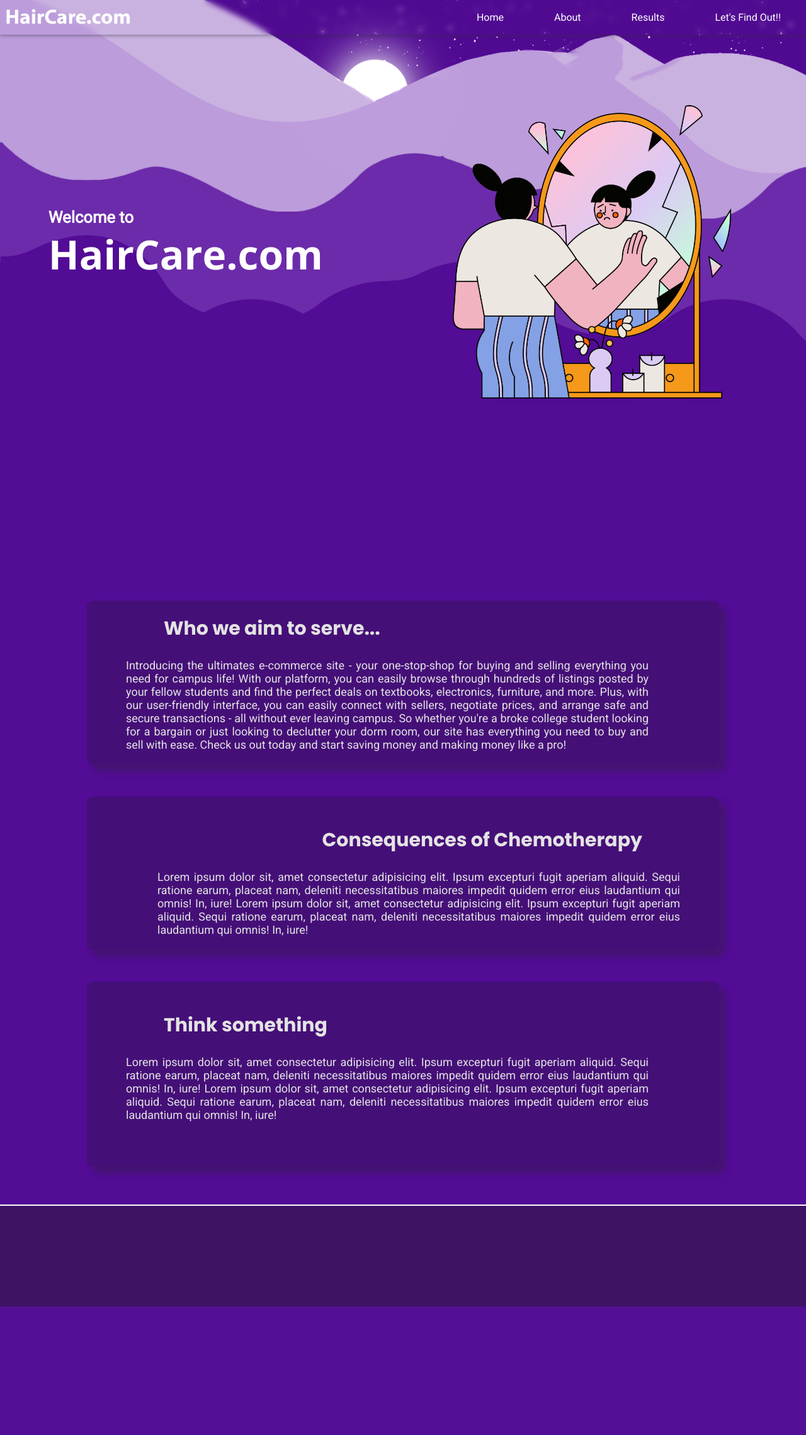
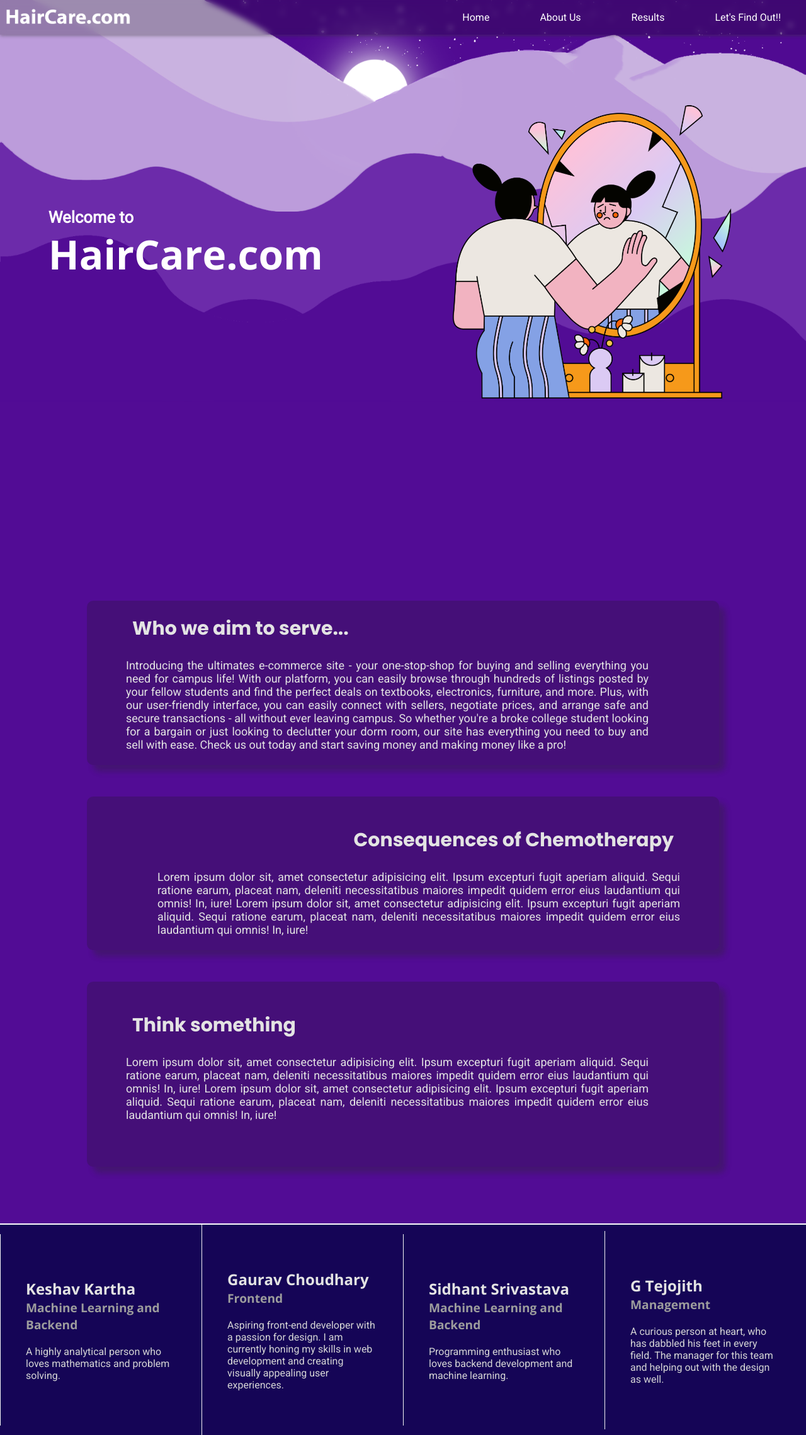
Before and after one commit to KeshavKartha/HairCare, a Flask app: page / in a window 1280 px wide; the page is wider, and only the part inside the window is pictured. Shown: that part at 63% size. Before the commit the page ends 2075 px from the top of that part, so only its background shows below. Run offline with Flask 3, Linux system fonts and the light colour scheme; parts of the project's set-up code (start-up, migrations or seed data) failed here and were passed over.

Commit message:
about us created

```diff
--- a/Flask/static/css/home.css
+++ b/Flask/static/css/home.css
@@ -26,7 +26,7 @@ body::-webkit-scrollbar-track {
     background-color: transparent;
 }
 .nav {
-    background-color: #f2f2f200;
+    background-color: #00000038;
     min-height: 50px;
     position: fixed;
     top: 0;
@@ -211,32 +211,7 @@ body::-webkit-scrollbar-track {
 	animation-fill-mode: forwards;
 
 }
-/* .products{
-	margin-top: 20px;
 
-	font-weight: lighter;
-	font-size: 29px;
-	font-family: 'Roboto', sans-serif;
-	color: rgb(255, 255, 255);
-	border: 2px solid #ffffff;
-	border-radius: 2px;
-	padding:10px 10px 10px 10px;
-	background-color: #0000004a;
-
-}
-.products:hover{
-	background-color: #fff;
-	color: #000;
-	cursor: pointer;
-	font-weight: 450;
-
-}
-.products:active{
-
-	color: #ffffff;
-	background-color: #00000000;
-	cursor: pointer;
-} */
 .head-right img{
     max-width: 550px;
     position: relative;
@@ -295,14 +270,17 @@ body::-webkit-scrollbar-track {
 .des_headings{
 	font-size: 30px;
 
-	padding-left: 100px;
+	padding-left: 50px;
 
 
+}
+.wrapper{
+    display: none;
 }
 .des_headings_right{
 	font-size: 30px;
 
-	padding-right: 100px;
+	padding-right: 50px;
 	text-align: right;
 
 }
@@ -327,26 +305,51 @@ body::-webkit-scrollbar-track {
 	width: 100%;
 }
 .con1:hover h1{
-	font-size:  45px;
+	font-size:  40px;
 }
 .con2:hover h1{
-	font-size:  45px;
+	font-size:  40px;
 }
 .con3:hover h1{
-	font-size:  45px;
+	font-size:  40px;
 }
 
 .aboutus{
-    margin-top: 60px;
+    margin-top: 90px;
+
     width: 100%;
-    height: 20vh;
-    background-color: #3e1364;
+    display: flex;
+    flex: wrap;
+    justify-content: center;
+    align-items: center;
+    height: fit-content;
+    background-color: #150556;
     border-top: 2px solid #ffffff;
 }
+.person{
 
+    padding: 70px 40px;
+    width: 100%;
+    border-left: 1px solid whitesmoke;
+    height: 100%;
+}
+.per_heading{
+    font-family: 'Open Sans', sans-serif;
+    font-size: 1.5rem;
+    color: #e3e3e3;
+}
+.per_subheading{
+    font-family: 'Open Sans', sans-serif;
+    font-size: 1.2rem;
+    color: #9d9d9d;
+}
+.per_details{
+    margin-top: 20px;
+    color: #d6d6d6;
+}
 
-@media (max-width: 600px) {
-    /* Styles specific to smaller screens */
+@media  only screen and (max-width: 600px) {
+
     .heading{
         font-size: 2rem;
 
@@ -371,7 +374,7 @@ body::-webkit-scrollbar-track {
 
 
 
-@media (min-width: 601px) and (max-width: 900px) {
+@media  only screen and (min-width: 601px) and (max-width: 900px) {
     .heading{
         font-size: 2.8rem;
 
@@ -400,5 +403,20 @@ body::-webkit-scrollbar-track {
 		text-align: justify;
 
 	}
+
   }
 }
+@media only screen and (max-width: 900px) {
+    .aboutus{
+        flex-direction: column;
+        padding: 20px 0px;
+
+        text-align: center;
+    }
+    .person{
+        border-bottom: 2px solid whitesmoke;
+    }
+    .per_details{
+        padding: 0px 150px;
+    }
+}
--- a/Flask/templates/home.html
+++ b/Flask/templates/home.html
@@ -26,7 +26,7 @@
             <div class="nav-contents">
 
                 <a href="" class="contents home">Home</a>
-                <a href="" class="contents about">About</a>
+                <a href="#aboutus" class="contents about">About Us</a>
                 <a href="../output_nohairloss" class="contents about">Results</a>
                 <a href="/input_page" class="contents details">Let's Find Out!!</a>
             </div>
@@ -80,6 +80,27 @@
 
         <section>
             <div class="aboutus">
+                <div class="person per1">
+                    <div class="per_heading">Keshav Kartha</div>
+                    <div class="per_subheading">Machine Learning and Backend</div>
+                    <div class="per_details">A highly analytical person who loves mathematics and problem solving.</div>
+                </div>
+                <div class="person per2">
+                    <div class="per_heading">Gaurav Choudhary</div>
+                    <div class="per_subheading">Frontend</div>
+                    <div class="per_details">Aspiring front-end developer with a passion for design. I am currently honing my skills in web development and creating visually appealing user experiences.</div>
+                </div>
+                <div class="person per3">
+                    <div class="per_heading">Sidhant Srivastava</div>
+                    <div class="per_subheading">Machine Learning and Backend</div>
+                    <div class="per_details">Programming enthusiast who loves backend development and machine learning.</div>
+                </div>
+                <div class="person per4">
+                    <div class="per_heading">G Tejojith</div>
+                    <div class="per_subheading">Management</div>
+                    <div class="per_details">A curious person at heart, who has dabbled his feet in every field.
+                    The manager for this team and helping out with the design as well.</div>
+                </div>
             </div>
         </section>
         <script src="../static/JavaScript/home.js" async defer></script>
```
Also changed, not shown: Flask/static/css/input_page.css (+19 -9 lines), Flask/static/css/output_page.css (+6 -6 lines), Flask/templates/input_page.html (+5 -4 lines).
